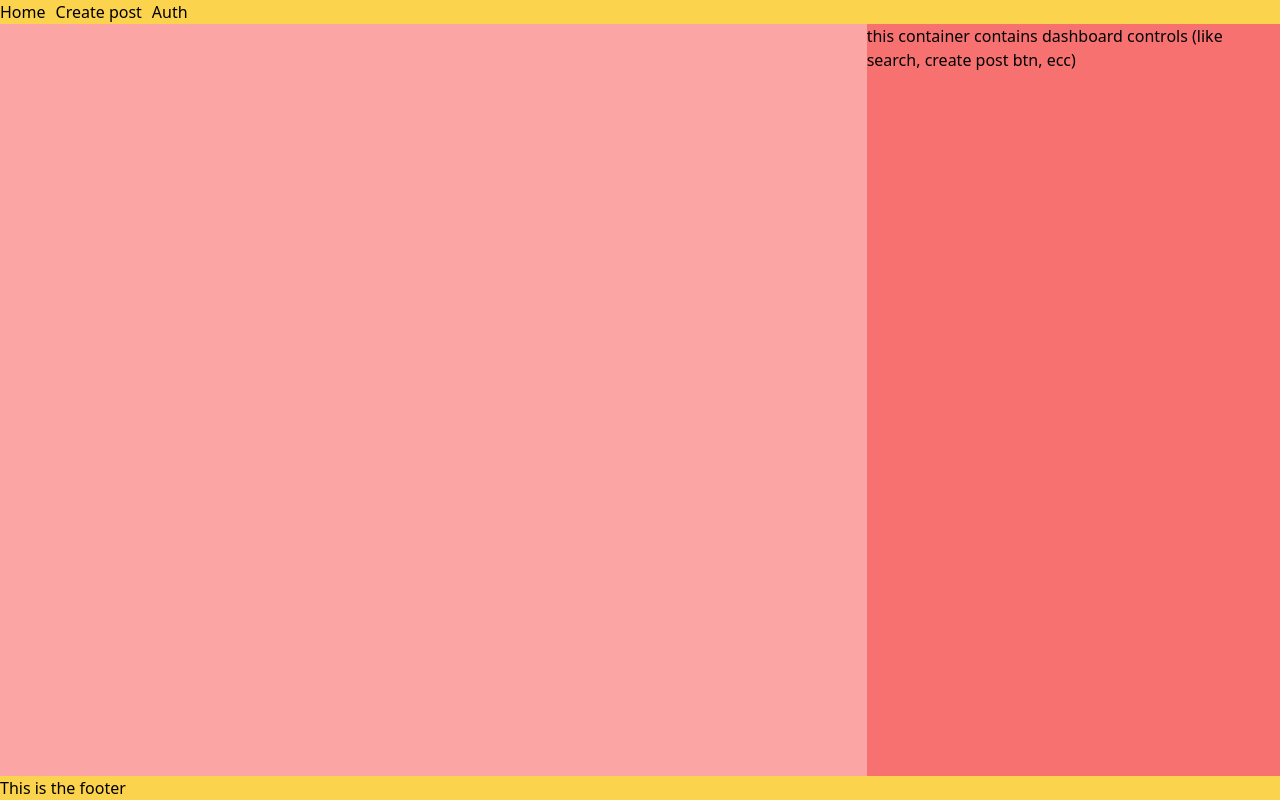
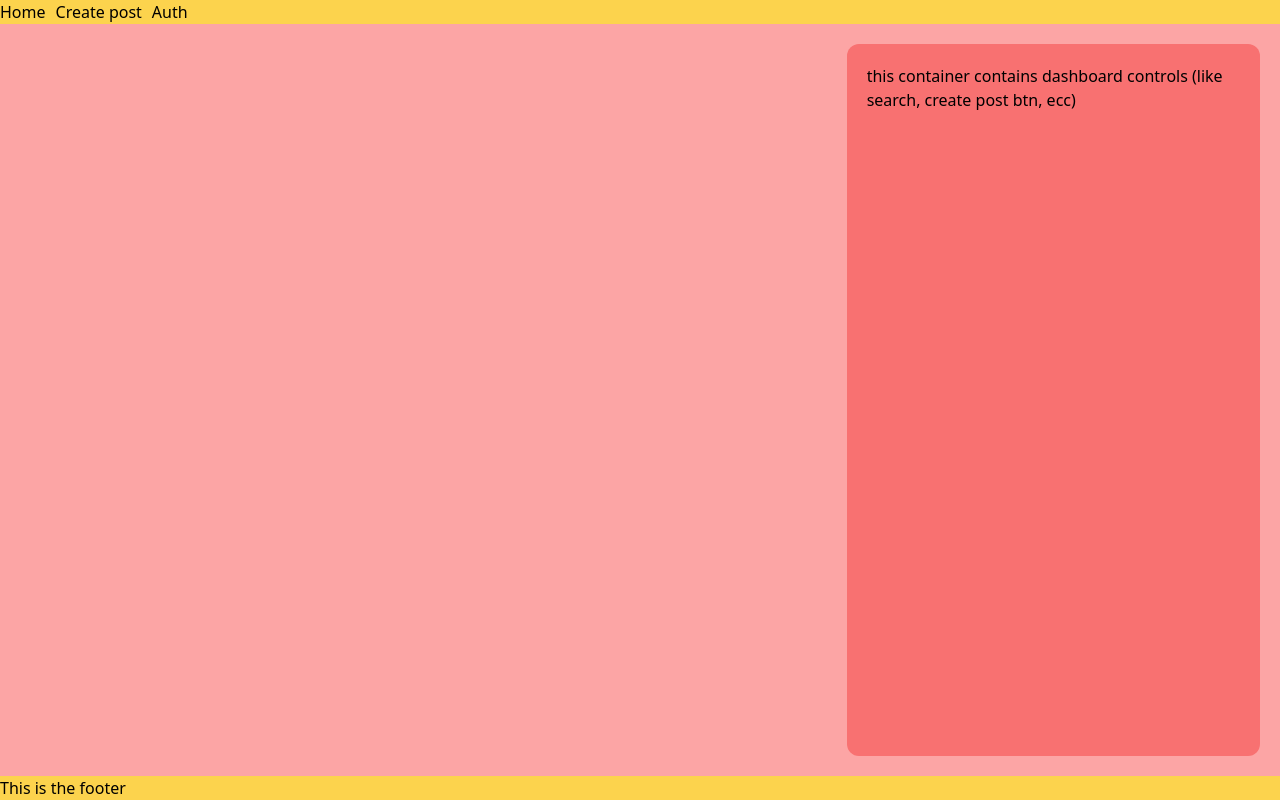
Before and after one commit to hyadestechnologies/trillium-app, a Vue app: page /dashboard in a window 1280 px wide. Built offline with nearby package versions, Linux system fonts and the light colour scheme; what @tanstack/vue-query would draw is missing.

Commit message:
fix some styles

```diff
--- a/src/components/Dashboard/DashboardComponent.vue
+++ b/src/components/Dashboard/DashboardComponent.vue
@@ -1,9 +1,9 @@
 <script setup lang="ts"></script>
 <template>
-    <div class="h-full w-full flex flex-col md:flex-row gap-10 items-center justify-center bg-red-300">
+    <div class="h-full w-full flex flex-col md:flex-row items-center justify-center bg-red-300 p-5 overflow-y-auto">
         <div class="posts h-full w-4/5 md:w-2/3 overflow-y-auto">
             <router-view />
         </div>
-        <div class="dashboard-functions h-full w-4/5 md:w-1/3 bg-red-400">this container contains dashboard controls (like search, create post btn, ecc)</div>
+        <div class="dashboard-functions h-full w-4/5 md:w-1/3 bg-red-400 p-5 rounded-xl">this container contains dashboard controls (like search, create post btn, ecc)</div>
     </div>
 </template>
--- a/src/components/Dashboard/Post/PostCreationComponent/PostCreationComponent.vue
+++ b/src/components/Dashboard/Post/PostCreationComponent/PostCreationComponent.vue
@@ -47,11 +47,16 @@ function createPost() {
         <h1 class="font-bold">Create new post</h1>
         <div class="form-container flex flex-col gap-1">
             <h3 class="mt-5 font-bold">Post title</h3>
-            <input type="text" placeholder="Title" v-model="post.title">
+            <input class="rounded-xl indent-2" type="text" placeholder="Title" v-model="post.title">
             <h3 class="mt-5 font-bold">Post description</h3>
-            <textarea name="description" id="descriptionTextArea" cols="30" rows="2" placeholder="Post description" v-model="post.description"></textarea>
+            <textarea class="rounded-xl indent-2 resize-none" maxlength="255" name="description" id="descriptionTextArea" cols="30" rows="4" placeholder="Post description" v-model="post.description"></textarea>
             <h3 class="mt-5 font-bold" v>Post media (photo or video)</h3>
-            <input type="file" @change="uploadFile">
+            <input class="block w-full text-sm text-black
+                file:mr-4 file:py-2 file:px-4
+                file:rounded-full file:border-0
+                file:text-sm file:font-semibold
+                file:bg-orange-400 file:text-black
+                hover:file:bg-red-100" type="file" @change="uploadFile">
             <button class="mt-10 btn-default" @click="createPost">Create post</button>
         </div>
     </div>
```
